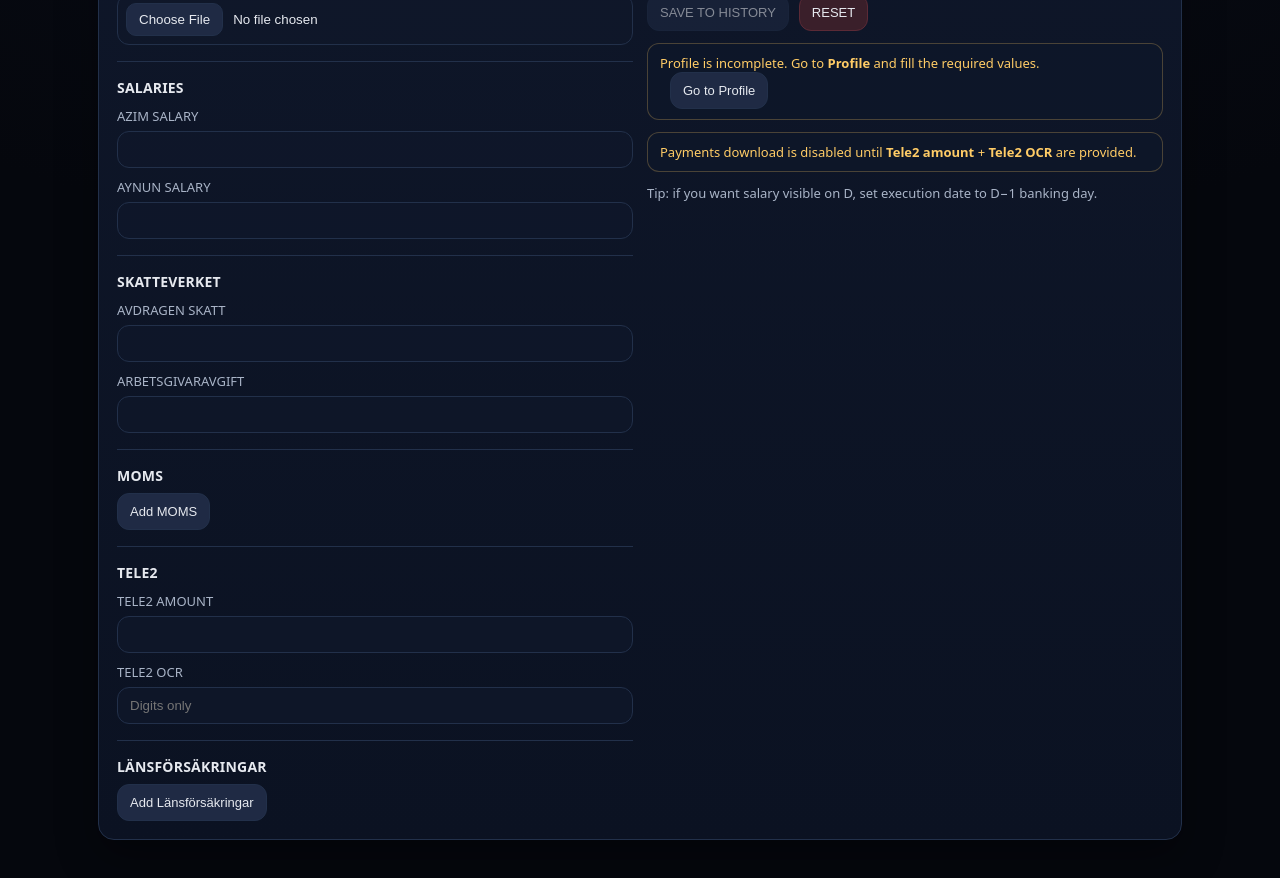
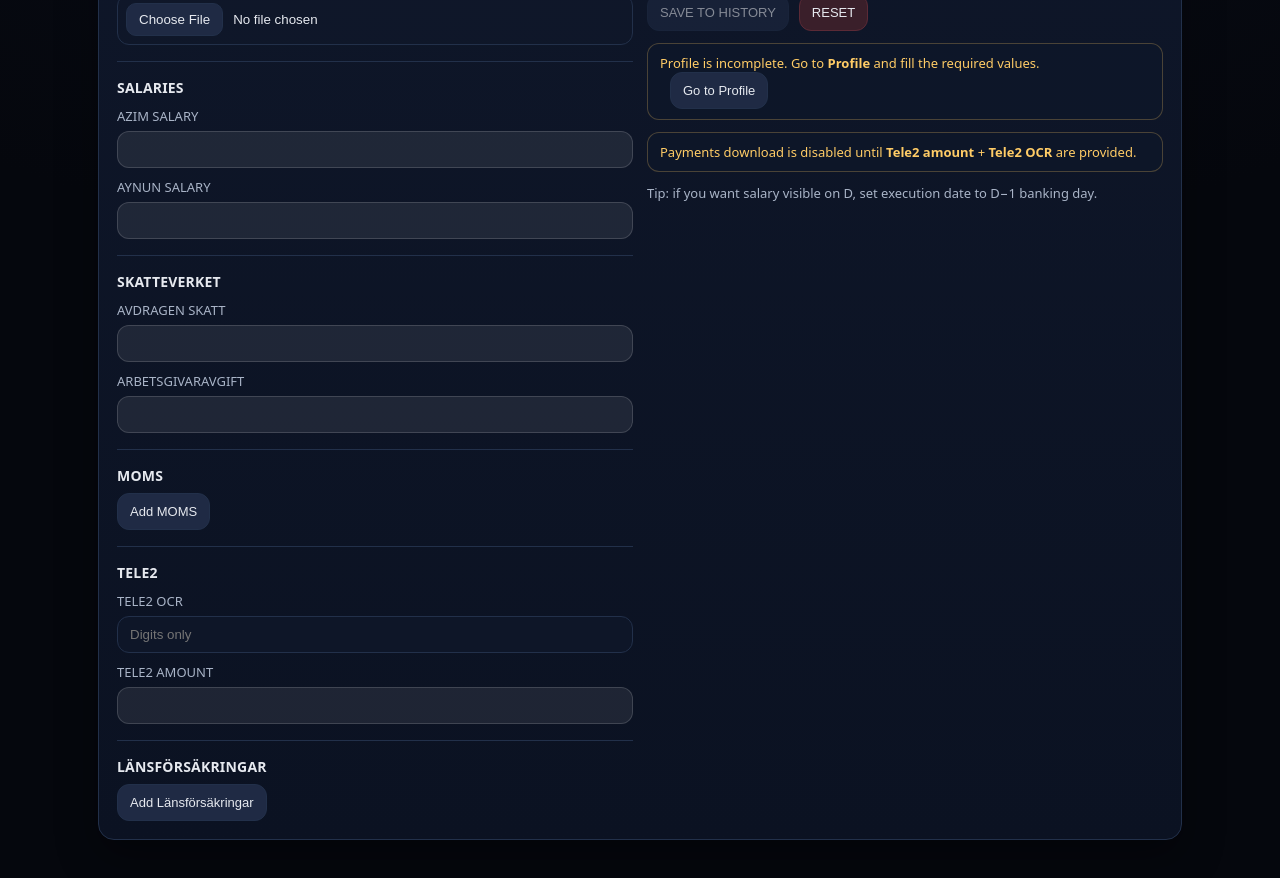
Before and after one commit to azimbhuiyan-rivo/Rivo.Iso20022, a React (Vite) app: page / in a window 1280 px wide. Shown: the part 340-1218 px from the top of the page. Built offline with nearby package versions, Linux system fonts and the light colour scheme.

Commit message:
OCR-first inputs + gate amounts until OCR is set (Tele2/LF)

```diff
--- a/src/pages/NewRunPage.tsx
+++ b/src/pages/NewRunPage.tsx
@@ -70,6 +70,7 @@ export function NewRunPage({ profile, hasProfile, onGoProfile, onSaveHistory }:
 
   const tele2OcrDigits = useMemo(() => digits(run.tele2_ocr), [run.tele2_ocr]);
   const tele2BgDigits = useMemo(() => digits(profile.tele2Bg ?? ""), [profile.tele2Bg]);
+  const tele2AmountEnabled = useMemo(() => tele2OcrDigits !== "", [tele2OcrDigits]);
   const tele2Ready = useMemo(() => run.tele2_amount > 0 && tele2OcrDigits !== "" && tele2BgDigits !== "", [run.tele2_amount, tele2OcrDigits, tele2BgDigits]);
   const tele2MissingForPayments = useMemo(() => !tele2Ready, [tele2Ready]);
   const tele2NeedsOcr = useMemo(() => run.tele2_amount > 0 && tele2OcrDigits === "", [run.tele2_amount, tele2OcrDigits]);
@@ -77,6 +78,7 @@ export function NewRunPage({ profile, hasProfile, onGoProfile, onSaveHistory }:
 
   const lansOcrDigits = useMemo(() => digits(run.lans_ocr), [run.lans_ocr]);
   const lansBgDigits = useMemo(() => digits(profile.lansforsakringarBg ?? ""), [profile.lansforsakringarBg]);
+  const lansAmountEnabled = useMemo(() => lansOcrDigits !== "", [lansOcrDigits]);
   const lansNeedsOcr = useMemo(() => includeLans && run.lans_amount > 0 && lansOcrDigits === "", [includeLans, run.lans_amount, lansOcrDigits]);
   const lansNeedsBg = useMemo(() => includeLans && run.lans_amount > 0 && lansBgDigits === "", [includeLans, run.lans_amount, lansBgDigits]);
   const lansReadyForPayments = useMemo(
@@ -335,11 +337,16 @@ export function NewRunPage({ profile, hasProfile, onGoProfile, onSaveHistory }:
 
           <h3 className="h3">TELE2</h3>
 
-          <label>TELE2 AMOUNT</label>
-          <input value={fmtInputNumber(run.tele2_amount)} onChange={(e) => setField("tele2_amount", toNumber(e.target.value))} inputMode="decimal" />
-
           <label>TELE2 OCR</label>
           <input value={run.tele2_ocr} placeholder="Digits only" onChange={(e) => setField("tele2_ocr", e.target.value)} />
+
+          <label>TELE2 AMOUNT</label>
+          <input
+            disabled={!tele2AmountEnabled}
+            value={fmtInputNumber(run.tele2_amount)}
+            onChange={(e) => setField("tele2_amount", toNumber(e.target.value))}
+            inputMode="decimal"
+          />
 
           <hr />
 
@@ -368,11 +375,16 @@ export function NewRunPage({ profile, hasProfile, onGoProfile, onSaveHistory }:
                 </button>
               </div>
 
-              <label>LÄNSFÖRSÄKRINGAR AMOUNT</label>
-              <input value={fmtInputNumber(run.lans_amount)} onChange={(e) => setField("lans_amount", toNumber(e.target.value))} inputMode="decimal" />
-
               <label>LÄNSFÖRSÄKRINGAR OCR</label>
               <input value={run.lans_ocr} placeholder="Digits only" onChange={(e) => setField("lans_ocr", e.target.value)} />
+
+              <label>LÄNSFÖRSÄKRINGAR AMOUNT</label>
+              <input
+                disabled={!lansAmountEnabled}
+                value={fmtInputNumber(run.lans_amount)}
+                onChange={(e) => setField("lans_amount", toNumber(e.target.value))}
+                inputMode="decimal"
+              />
             </>
           )}
         </div>
--- a/src/styles.css
+++ b/src/styles.css
@@ -197,3 +197,18 @@ tr:last-child td { border-bottom: none; }
 .readonlyPanel textarea {
   cursor: not-allowed;
 }
+
+input:disabled,
+select:disabled,
+textarea:disabled {
+  background: rgba(255, 255, 255, 0.08);
+  border-color: rgba(255, 255, 255, 0.15);
+  color: rgba(255, 255, 255, 0.75);
+  opacity: 1;
+  cursor: not-allowed;
+}
+
+input:disabled::placeholder,
+textarea:disabled::placeholder {
+  color: rgba(255, 255, 255, 0.45);
+}
```
